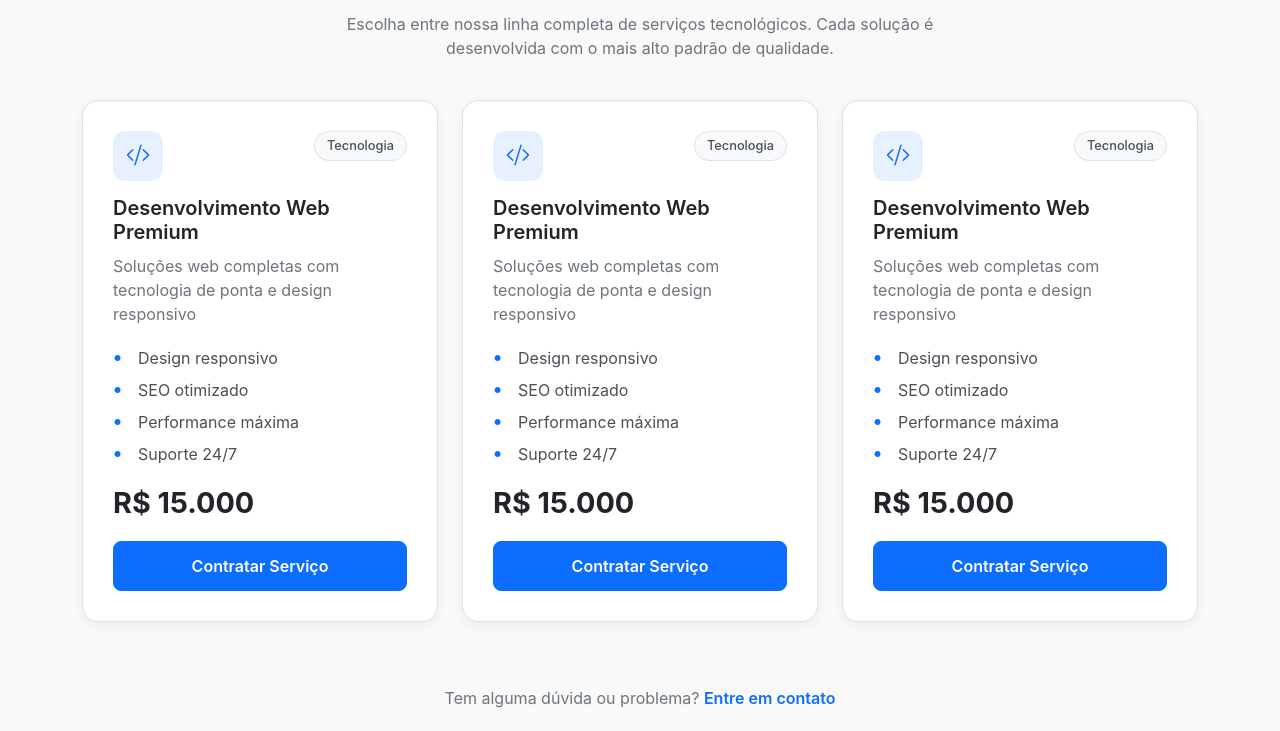
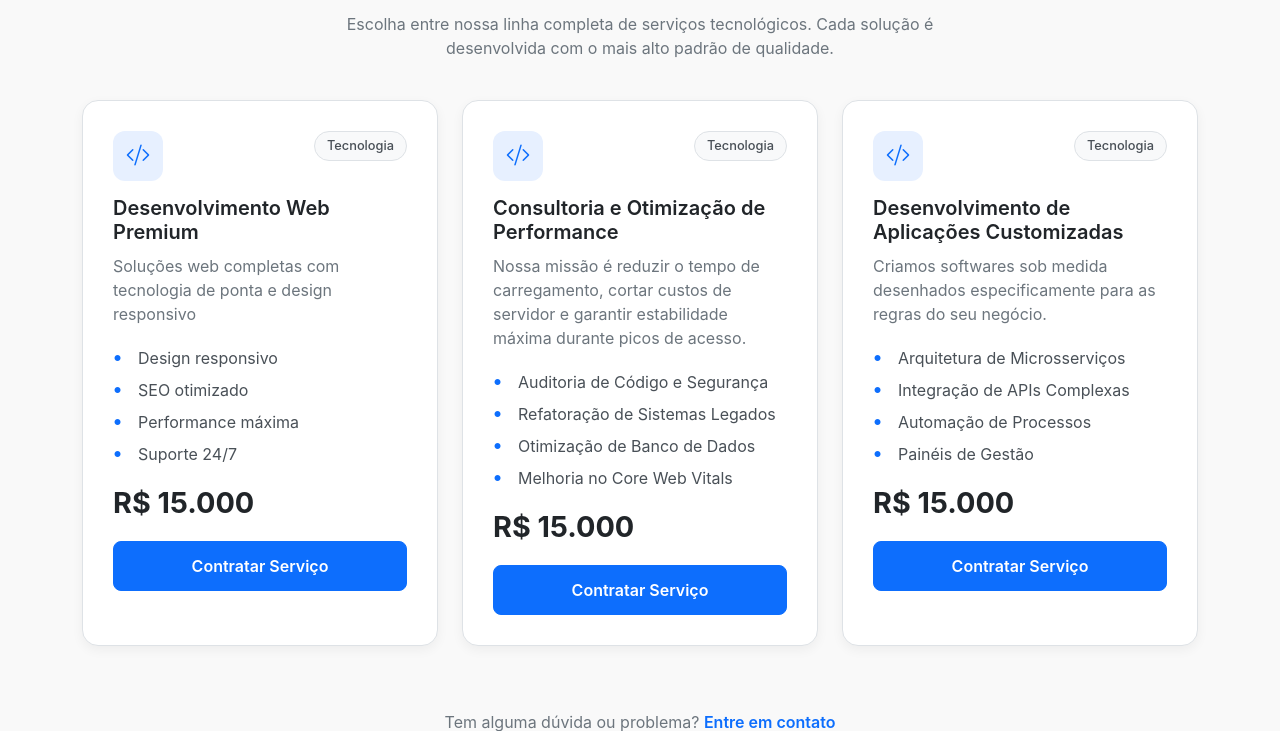
Before and after one commit to Matheus-Mbs/Los_Pollos_Hermanos_TECH, a PHP site: page /Servicos/servicos.php in a window 1280 px wide. Shown: the part 249-980 px from the top of the page. Run offline with PHP 8.4, Linux system fonts and the light colour scheme.

Commit message:
Add files via upload

```diff
--- a/views/Servicos/servicos.php
+++ b/views/Servicos/servicos.php
@@ -66,16 +66,15 @@
                                 </div>
                                 <span class="tech-tag">Tecnologia</span>
                             </div>
-                            <h5 class="card-title-custom text-start">Desenvolvimento Web Premium</h5>
+                            <h5 class="card-title-custom text-start">Consultoria e Otimização de Performance</h5>
                             <p class="card-text-custom text-start">
-                                Soluções web completas com tecnologia de ponta e
-                                design responsivo
+                                Nossa missão é reduzir o tempo de carregamento, cortar custos de servidor e garantir estabilidade máxima durante picos de acesso.
                             </p>
                             <ul class="features-list">
-                                <li>Design responsivo</li>
-                                <li>SEO otimizado</li>
-                                <li>Performance máxima</li>
-                                <li>Suporte 24/7</li>
+                                <li>Auditoria de Código e Segurança</li>
+                                <li>Refatoração de Sistemas Legados</li>
+                                <li>Otimização de Banco de Dados</li>
+                                <li>Melhoria no Core Web Vitals</li>
                             </ul>
                             <h4 class="price">R$ 15.000</h4>
                             <a href="../Contratar/contratar.php?id=2" class="btn btn-primary w-100 btn-contratar">Contratar Serviço</a>
@@ -92,16 +91,15 @@
                                 </div>
                                 <span class="tech-tag">Tecnologia</span>
                             </div>
-                            <h5 class="card-title-custom text-start">Desenvolvimento Web Premium</h5>
+                            <h5 class="card-title-custom text-start">Desenvolvimento de Aplicações Customizadas</h5>
                             <p class="card-text-custom text-start">
-                                Soluções web completas com tecnologia de ponta e
-                                design responsivo
+                                Criamos softwares sob medida desenhados especificamente para as regras do seu negócio.
                             </p>
                             <ul class="features-list">
-                                <li>Design responsivo</li>
-                                <li>SEO otimizado</li>
-                                <li>Performance máxima</li>
-                                <li>Suporte 24/7</li>
+                                <li>Arquitetura de Microsserviços</li>
+                                <li>Integração de APIs Complexas</li>
+                                <li>Automação de Processos</li>
+                                <li>Painéis de Gestão</li>
                             </ul>
                             <h4 class="price">R$ 15.000</h4>
                             <a href="../Contratar/contratar.php?id=3" class="btn btn-primary w-100 btn-contratar">Contratar Serviço</a>
```
